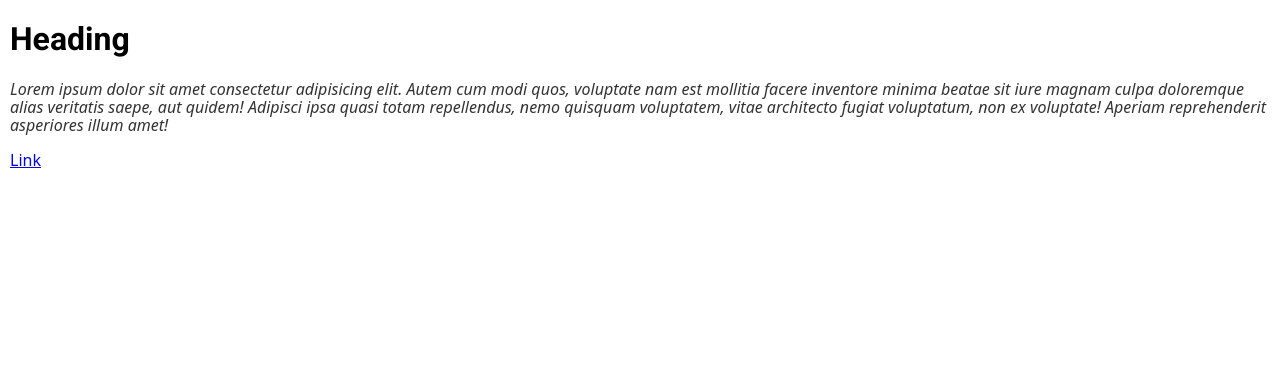
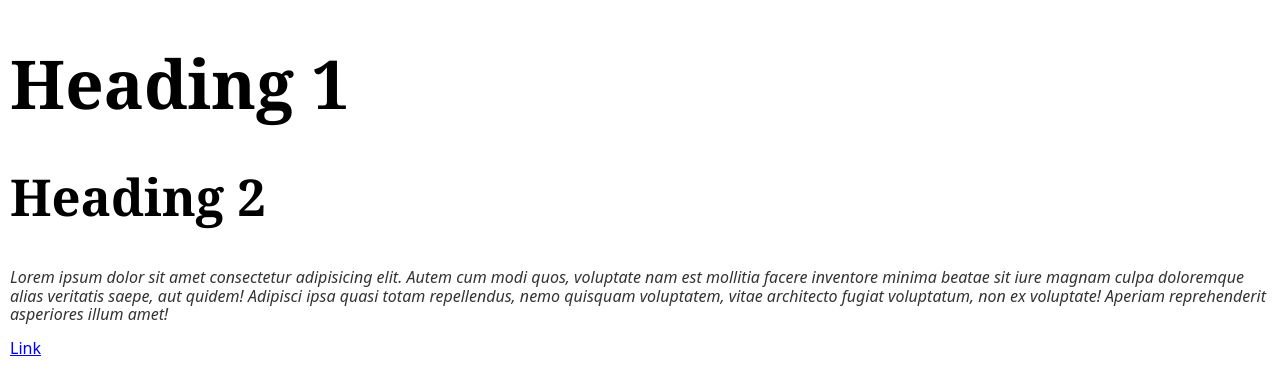
Before and after one commit to ducthanhnguyen95/html-css, a plain HTML site: page typography/styling-fonts.html in a window 1280 px wide. Drawn offline with Linux system fonts and the light colour scheme.

Commit message:
Sizing fonts

```diff
--- a/typography/css/styling-fonts.css
+++ b/typography/css/styling-fonts.css
@@ -18,14 +18,37 @@
   font-weight: bold;
   font-style: normal;
 }
+html {
+  font-size: 100%;
+}
+
 body {
   margin: 10px;
   /* font-family: "Open Sans", Arial, Helvetica, sans-serif; */
-  font-family: system-ui, -apple-system, BlinkMacSystemFont, 'Segoe UI', Roboto, Oxygen, Ubuntu, Cantarell, 'Open Sans', 'Helvetica Neue', sans-serif;
+  font-family: system-ui, -apple-system, BlinkMacSystemFont, "Segoe UI", Roboto,
+    Oxygen, Ubuntu, Cantarell, "Open Sans", "Helvetica Neue", sans-serif;
+  /* 1 x font size of the root element (html)*/
+  font-size: 1rem;
+  /* 1.5 x 16px */
+  /* font-size: 1.5rem; */
+}
+
+h1,
+h2,
+h3,
+h4,
+h5,
+h6 {
+  font-family: Georgia, "Times New Roman", Times, serif;
 }
 
 h1 {
-  font-family: Roboto, Arial, Helvetica, sans-serif;
+  /* font-size: 2rem; */
+  font-size: 4.209rem;
+}
+h2 {
+  /* font-family: Roboto, Arial, Helvetica, sans-serif; */
+  font-size: 3.175rem;
 }
 
 p {
@@ -35,3 +58,9 @@ p {
   font-size: 1rem;
   color: #333;
 }
+
+@media screen and (min-with: 400px) {
+  html {
+    font-size: 130%;
+  }
+}
--- a/typography/styling-fonts.html
+++ b/typography/styling-fonts.html
@@ -4,17 +4,18 @@
     <meta charset="UTF-8" />
     <meta name="viewport" content="width=device-width, initial-scale=1.0" />
     <title>Document</title>
-    <link rel="preconnect" href="https://fonts.googleapis.com" />
+    <!-- <link rel="preconnect" href="https://fonts.googleapis.com" />
     <link rel="preconnect" href="https://fonts.gstatic.com" crossorigin />
     <link
       href="https://fonts.googleapis.com/css2?family=Open+Sans:ital,wght@0,300..800;1,300..800&family=Roboto:ital,wght@0,100..900;1,100..900&display=optional"
       rel="stylesheet"
-    />
+    /> -->
     <link rel="stylesheet" href="css/normalize.css" />
-    <link rel="stylesheet" href="css/styling-fonts.css" />
+    <link rel="stylesheet" href="../typography/css/styling-fonts.css" />
   </head>
   <body>
-    <h1>Heading</h1>
+    <h1>Heading 1</h1>
+    <h2>Heading 2</h2>
     <p>
       Lorem ipsum dolor sit amet consectetur adipisicing elit. Autem cum modi
       quos, voluptate nam est mollitia facere inventore minima beatae sit iure
```
